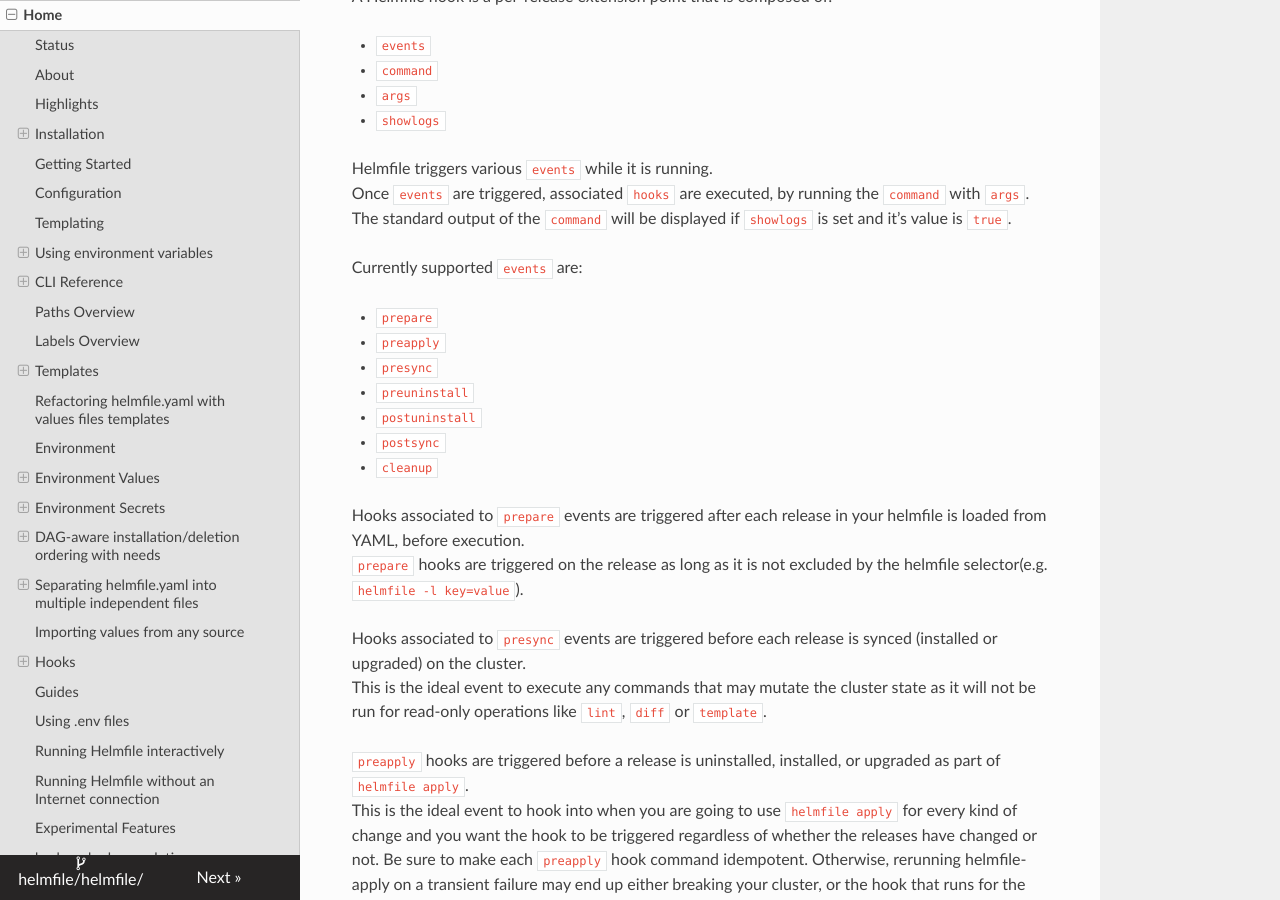
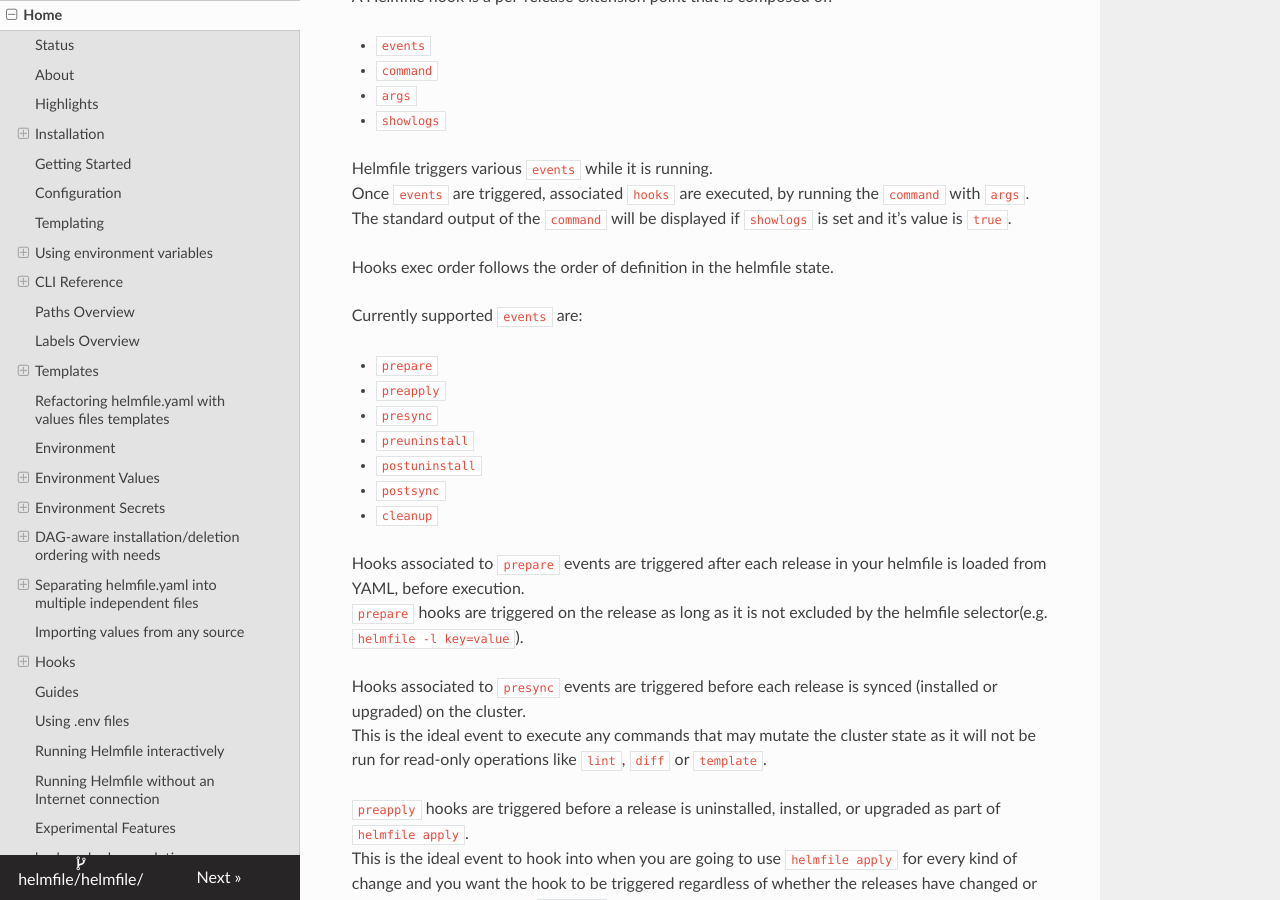
Before and after one commit to alex-tw-lam/helmfile, an MkDocs documentation site: the page built from docs/index.md, in a window 1280 px wide and 900 px high, scrolled down 25231 px. Built offline with MkDocs 1.6.1, drawn with Linux system fonts in a browser that asks for light colours; nearby versions of some CDN libraries.

Commit message:
update hooks docs (#657)
Signed-off-by: yxxhero <aiopsclub@163.com>

Signed-off-by: yxxhero <aiopsclub@163.com>

```diff
--- a/docs/index.md
+++ b/docs/index.md
@@ -1229,6 +1229,8 @@ A Helmfile hook is a per-release extension point that is composed of:
 Helmfile triggers various `events` while it is running.
 Once `events` are triggered, associated `hooks` are executed, by running the `command` with `args`. The standard output of the `command` will be displayed if `showlogs` is set and it's value is `true`.
 
+Hooks exec order follows the order of definition in the helmfile state.
+
 Currently supported `events` are:
 
 * `prepare`
```
